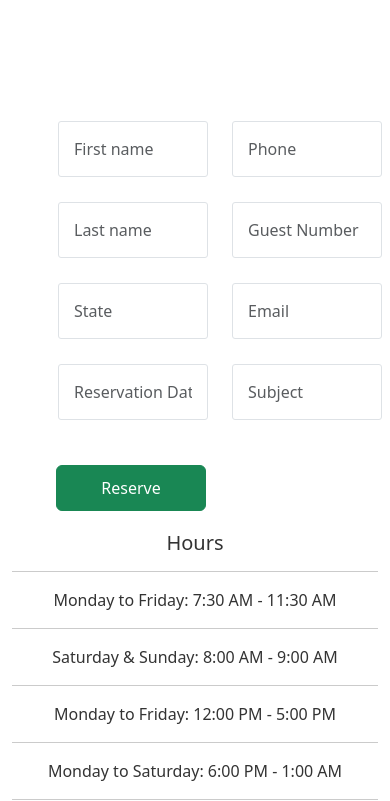
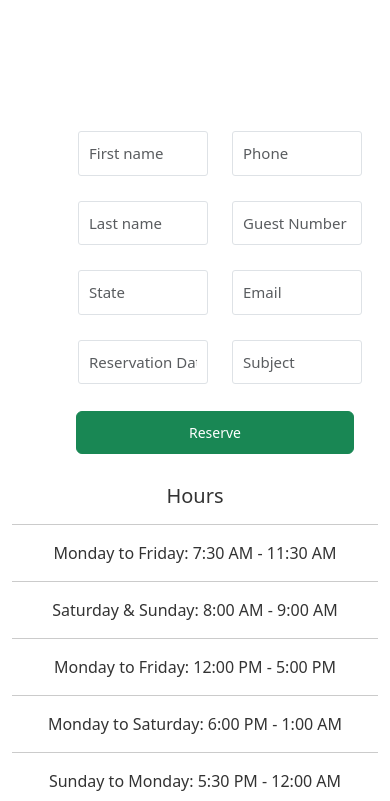
Before and after one commit to nitinsendhav/restaurant, a plain HTML site: page index.html in a window 390 px wide. Shown: the part 8483-9284 px from the top of the page. Drawn offline with nearby package versions, Linux system fonts and the light colour scheme; files whose address does not match are found by name.

Commit message:
Update style.css

```diff
--- a/css/style.css
+++ b/css/style.css
@@ -481,3 +481,54 @@ body {
   }
 
 }
+
+
+/* Tablet (≤ 992px) */
+@media (max-width: 992px) {
+  .d-form {
+    margin: 0 20px;
+    padding: 20px;
+  }
+
+  .form-label.p-5 {
+    padding: 0 !important;
+    margin-left: 33px;
+  }
+
+  .btn {
+    width: 100%;
+    text-align: center;
+    margin-top: 15px;
+  }
+}
+
+/* Mobile (≤ 768px) */
+@media (max-width: 768px) {
+  .d-input input {
+    margin-bottom: 12px;
+    font-size: 15px;
+    padding: 10px;
+  }
+
+  textarea.form-control {
+    height: 150px !important;
+    font-size: 15px;
+    padding: 10px;
+  }
+
+  .d-form {
+    padding: 15px;
+  }
+}
+
+/* Extra small devices (≤ 576px) */
+@media (max-width: 576px) {
+  .d-form {
+    padding: 10px;
+  }
+
+  .btn {
+    font-size: 14px;
+    padding: 10px 0;
+  }
+}
```
